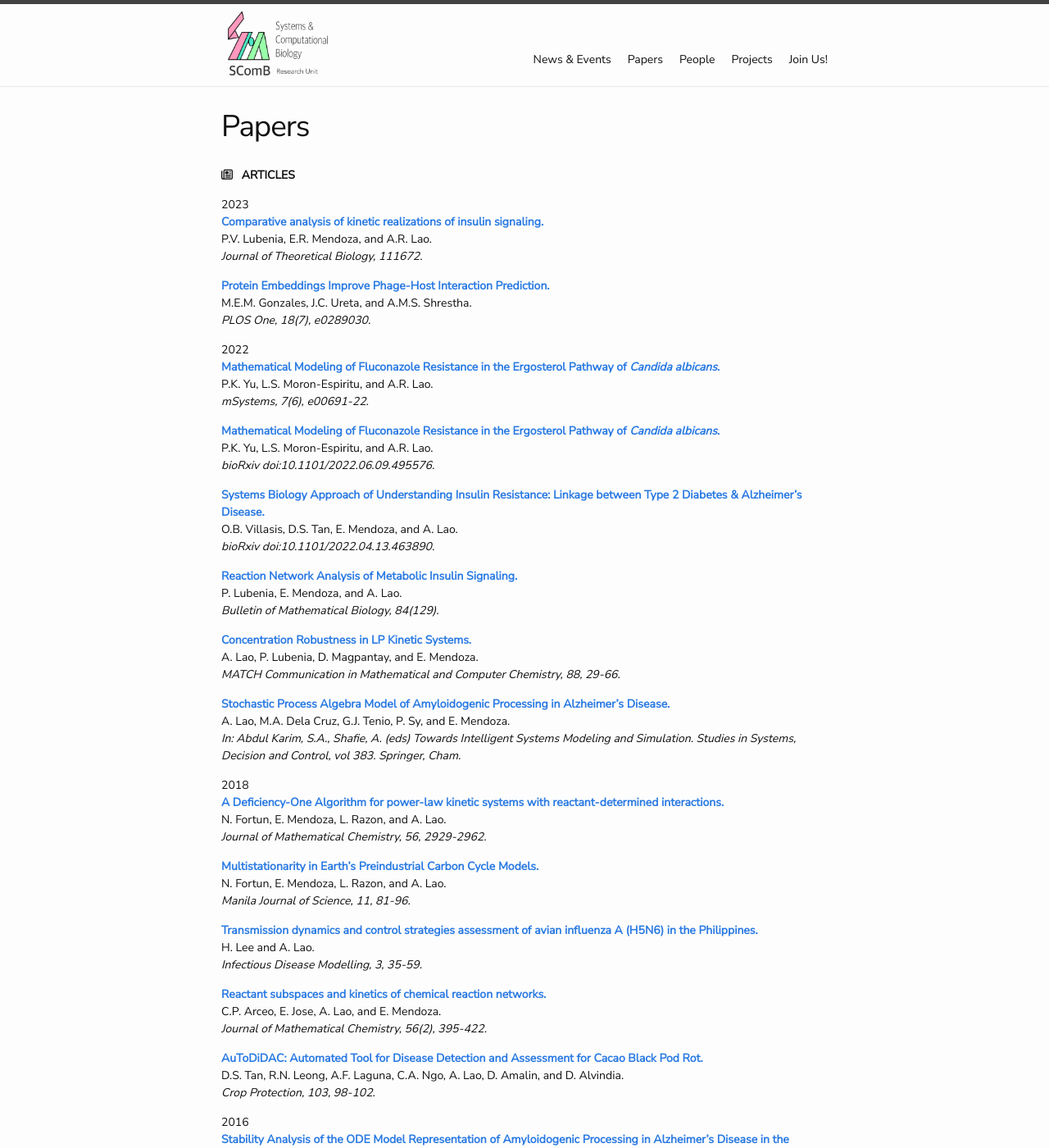
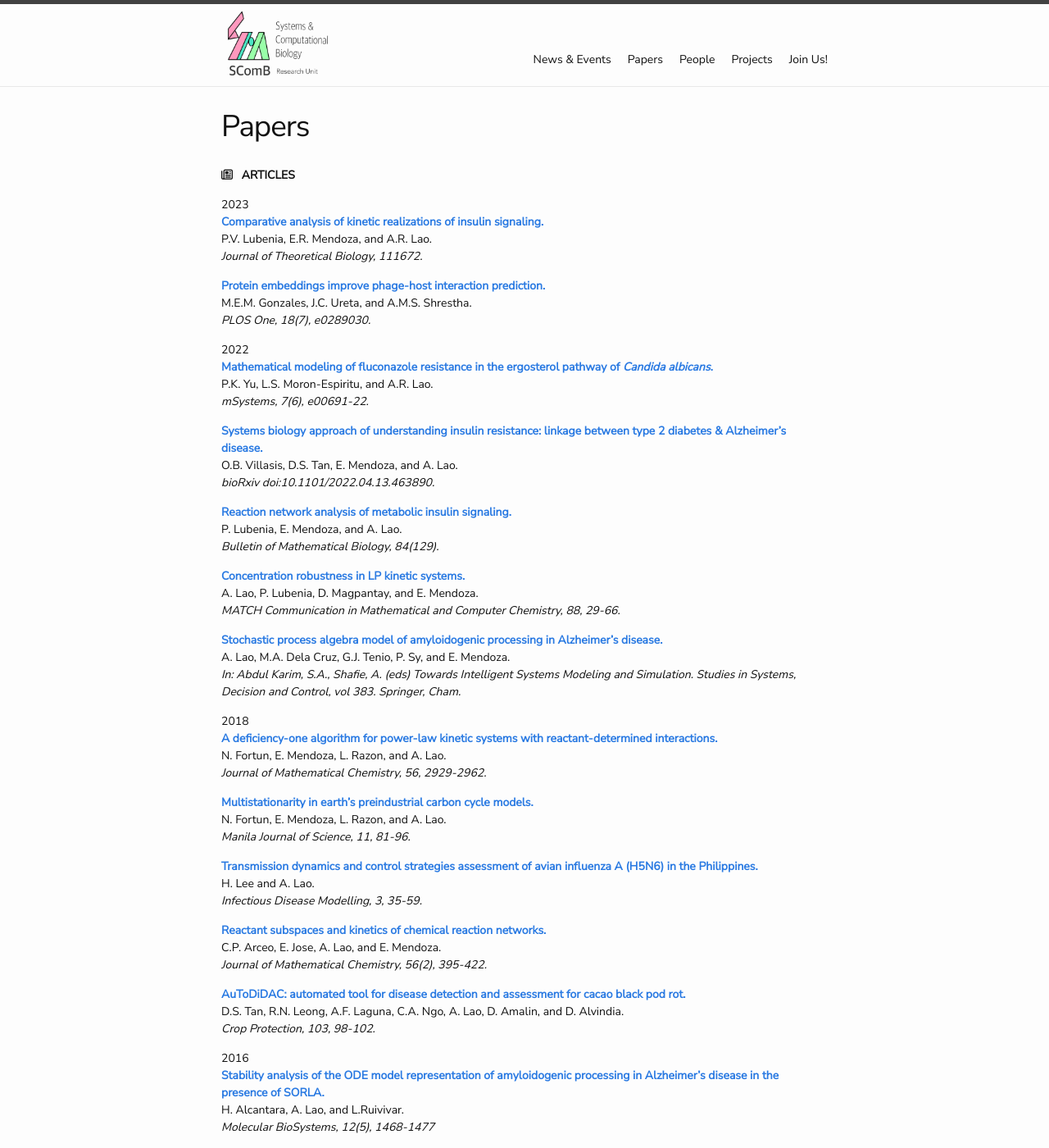
Before and after one commit to dlsu-scomb/dlsu-scomb.github.io, a Jekyll site: the page built from papers.md, in a window 1280 px wide and 1400 px high. Shown: the whole window at 82% size. Built offline with Jekyll 4.4.1, drawn with Linux system fonts in a browser that asks for light colours; nearby versions of some CDN libraries; a style sheet for code colours, icons or effects is not loaded; some of the changed text lies outside the part shown.

Commit message:
Update papers.md

```diff
--- a/papers.md
+++ b/papers.md
@@ -10,41 +10,37 @@ permalink: /papers/
 P.V. Lubenia, E.R. Mendoza, and A.R. Lao. <br>
 *Journal of Theoretical Biology, 111672.*
 
-[**Protein Embeddings Improve Phage-Host Interaction Prediction.**](https://journals.plos.org/plosone/article/authors?id=10.1371/journal.pone.0289030) <br>
+[**Protein embeddings improve phage-host interaction prediction.**](https://journals.plos.org/plosone/article/authors?id=10.1371/journal.pone.0289030) <br>
 M.E.M. Gonzales, J.C. Ureta, and A.M.S. Shrestha. <br>
 *PLOS One, 18(7), e0289030.*
 
 2022 <br>
-[**Mathematical Modeling of Fluconazole Resistance in the Ergosterol Pathway of *Candida albicans*.**](https://journals.asm.org/doi/10.1128/msystems.00691-22) <br>
+[**Mathematical modeling of fluconazole resistance in the ergosterol pathway of *Candida albicans*.**](https://journals.asm.org/doi/10.1128/msystems.00691-22) <br>
 P.K. Yu, L.S. Moron-Espiritu, and A.R. Lao. <br>
 *mSystems, 7(6), e00691-22.*
 
-[**Mathematical Modeling of Fluconazole Resistance in the Ergosterol Pathway of *Candida albicans*.**](https://www.biorxiv.org/content/biorxiv/early/2022/06/12/2022.06.09.495576.full.pdf) <br>
-P.K. Yu, L.S. Moron-Espiritu, and A.R. Lao. <br>
-*bioRxiv doi:10.1101/2022.06.09.495576.*
-
-[**Systems Biology Approach of Understanding Insulin Resistance: Linkage between Type 2 Diabetes & Alzheimer’s Disease.**](https://www.biorxiv.org/content/biorxiv/early/2022/04/15/2022.04.13.463890.full.pdf) <br>
+[**Systems biology approach of understanding insulin resistance: linkage between type 2 diabetes & Alzheimer’s disease.**](https://www.biorxiv.org/content/biorxiv/early/2022/04/15/2022.04.13.463890.full.pdf) <br>
 O.B. Villasis, D.S. Tan, E. Mendoza, and A. Lao. <br>
 *bioRxiv doi:10.1101/2022.04.13.463890.*
 
-[**Reaction Network Analysis of Metabolic Insulin Signaling.**](https://link.springer.com/article/10.1007/s11538-022-01087-3) <br>
+[**Reaction network analysis of metabolic insulin signaling.**](https://link.springer.com/article/10.1007/s11538-022-01087-3) <br>
 P. Lubenia, E. Mendoza, and A. Lao. <br>
 *Bulletin of Mathematical Biology, 84(129).*
 
-[**Concentration Robustness in LP Kinetic Systems.**](https://match.pmf.kg.ac.rs/electronic_versions/Match88/n1/match88n1_29-66.pdf) <br>
+[**Concentration robustness in LP kinetic systems.**](https://match.pmf.kg.ac.rs/electronic_versions/Match88/n1/match88n1_29-66.pdf) <br>
 A. Lao, P. Lubenia, D. Magpantay, and E. Mendoza. <br>
 *MATCH Communication in Mathematical and Computer Chemistry, 88, 29-66.*
 
-[**Stochastic Process Algebra Model of Amyloidogenic Processing in Alzheimer’s Disease.**](https://link.springer.com/chapter/10.1007/978-3-030-79606-8_18) <br>
+[**Stochastic process algebra model of amyloidogenic processing in Alzheimer’s disease.**](https://link.springer.com/chapter/10.1007/978-3-030-79606-8_18) <br>
 A. Lao, M.A. Dela Cruz, G.J. Tenio, P. Sy, and E. Mendoza. <br>
 *In: Abdul Karim, S.A., Shafie, A. (eds) Towards Intelligent Systems Modeling and Simulation. Studies in Systems, Decision and Control, vol 383. Springer, Cham.*
 
 2018 <br>
-[**A Deficiency-One Algorithm for power-law kinetic systems with reactant-determined interactions.**](https://link.springer.com/article/10.1007/s10910-018-0925-2) <br>
+[**A deficiency-one algorithm for power-law kinetic systems with reactant-determined interactions.**](https://link.springer.com/article/10.1007/s10910-018-0925-2) <br>
 N. Fortun, E. Mendoza, L. Razon, and A. Lao. <br>
 *Journal of Mathematical Chemistry, 56, 2929-2962.*
 
-[**Multistationarity in Earth’s Preindustrial Carbon Cycle Models.**](https://www.dlsu.edu.ph/research/publishing-house/journals/manila-journal-of-science/mjs11-9/) <br>
+[**Multistationarity in earth’s preindustrial carbon cycle models.**](https://www.dlsu.edu.ph/research/publishing-house/journals/manila-journal-of-science/mjs11-9/) <br>
 N. Fortun, E. Mendoza, L. Razon, and A. Lao. <br>
 *Manila Journal of Science, 11, 81-96.*
 
@@ -56,18 +52,18 @@ H. Lee and A. Lao. <br>
 C.P. Arceo, E. Jose, A. Lao, and E. Mendoza. <br>
 *Journal of Mathematical Chemistry, 56(2), 395-422.*
 
-[**AuToDiDAC: Automated Tool for Disease Detection and Assessment for Cacao Black Pod Rot.**](https://www.sciencedirect.com/science/article/pii/S0261219417302867) <br>
+[**AuToDiDAC: automated tool for disease detection and assessment for cacao black pod rot.**](https://www.sciencedirect.com/science/article/pii/S0261219417302867) <br>
 D.S. Tan, R.N. Leong, A.F. Laguna, C.A. Ngo, A. Lao, D. Amalin, and D. Alvindia. <br>
 *Crop Protection, 103, 98-102.*
 
 2016 <br>
-[**Stability Analysis of the ODE Model Representation of Amyloidogenic Processing in Alzheimer's Disease in the Presence of SORLA.**](https://pubs.rsc.org/en/content/articlelanding/2016/MB/c5mb00741k) <br>
+[**Stability analysis of the ODE model representation of amyloidogenic processing in Alzheimer's disease in the presence of SORLA.**](https://pubs.rsc.org/en/content/articlelanding/2016/MB/c5mb00741k) <br>
 H. Alcantara, A. Lao, and L.Ruivivar. <br>
 *Molecular BioSystems, 12(5), 1468-1477*
 
 <i class="fa-solid fa-comments"></i> &nbsp; **CONFERENCE PROCEEDINGS**
 
 2016 <br>
-[**Systems Biology Approach of Understanding the Effect of _Raphanus sativus_ Extract on the Pathogenesis of Chronic Myeloid Leukemia, Breast and Colon Cancer.**](https://www.dlsu.edu.ph/wp-content/uploads/pdf/conferences/research-congress-proceedings/2016/FNH/FNH-I-03.pdf) <br>
+[**Systems biology approach of understanding the effect of *Raphanus sativus* extract on the pathogenesis of chronic myeloid leukemia, breast and colon cancer.**](https://www.dlsu.edu.ph/wp-content/uploads/pdf/conferences/research-congress-proceedings/2016/FNH/FNH-I-03.pdf) <br>
 JMC Edra, KD Talag, ML Enriquez, and A Lao. <br>
 *De La Salle University Research Congress.*
```
